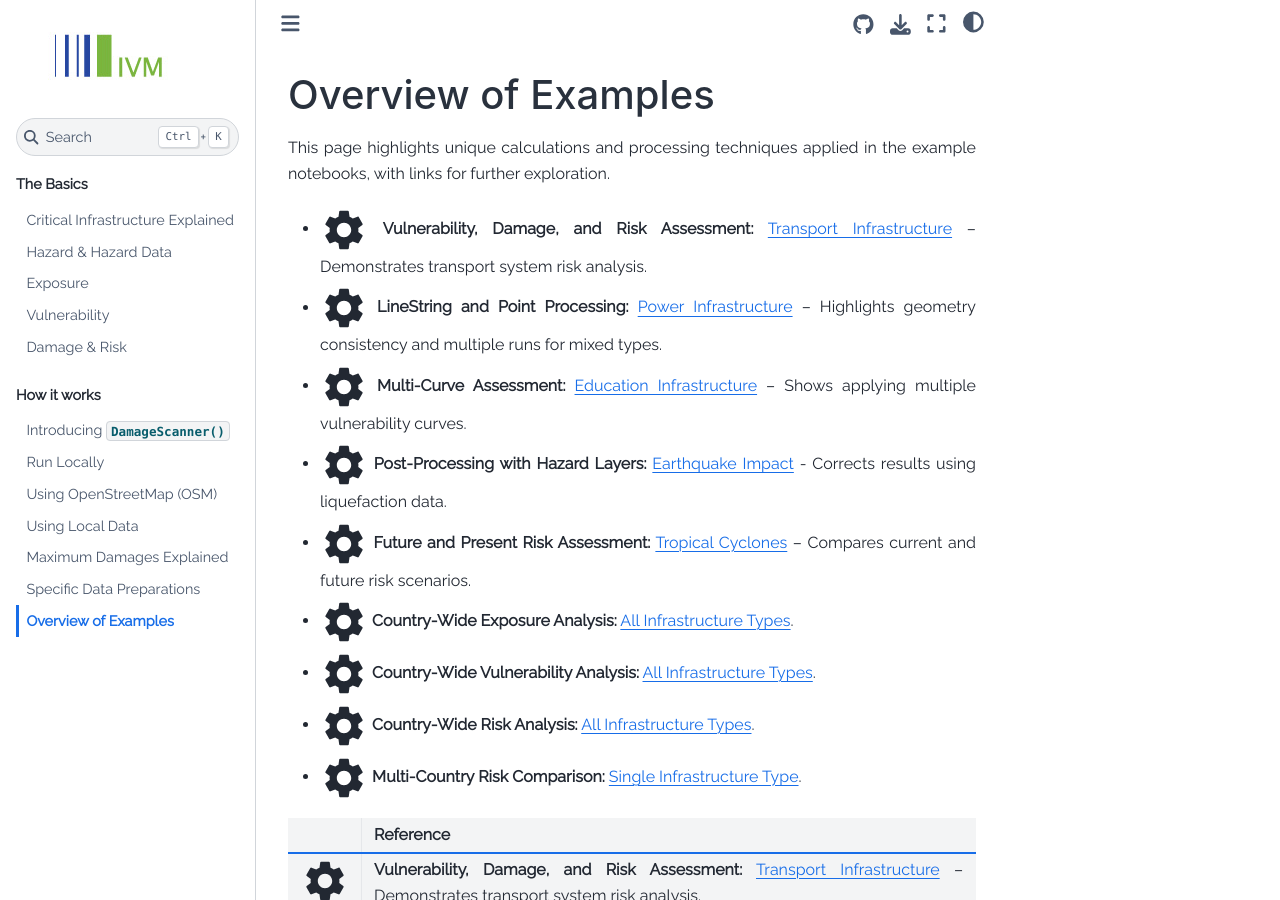
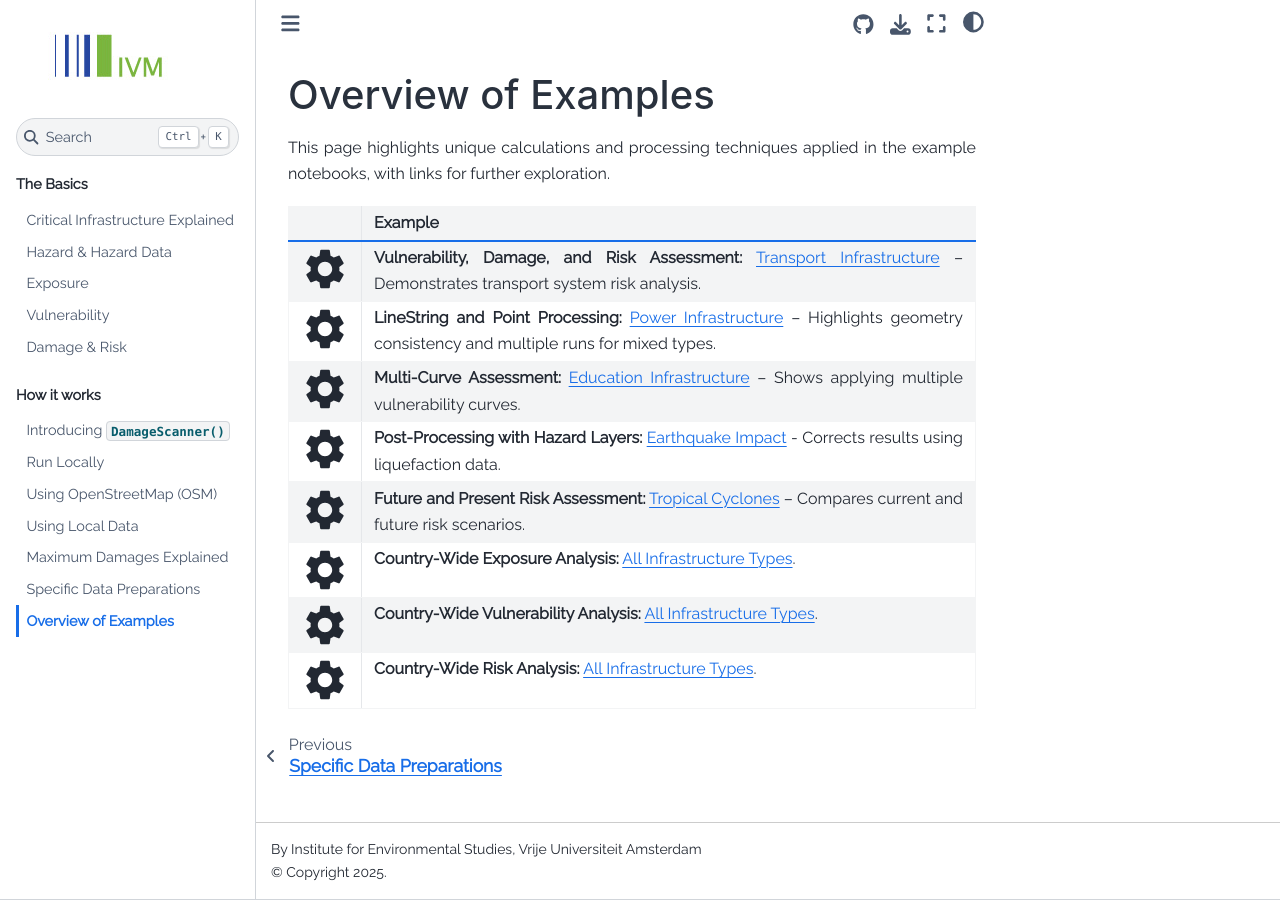
Before and after one commit to VU-IVM/GlobalInfraRisk, a Jupyter Book: the page built from howto/example_overview.md, in a window 1280 px wide and 900 px high. Built offline with Jupyter Book 1.0.4 settings and Sphinx 7.4.7 and the Sphinx Book theme 1.1.4, drawn with Linux system fonts in a browser that asks for light colours; pages that are not in the unit, such as notebooks, are missing from menus.

Commit message:
try table

```diff
--- a/howto/example_overview.md
+++ b/howto/example_overview.md
@@ -2,26 +2,7 @@
 
 This page highlights unique calculations and processing techniques applied in the example notebooks, with links for further exploration.
 
-- {material-regular}`settings;3em` **Vulnerability, Damage, and Risk Assessment:** [Transport Infrastructure](https://vu-ivm.github.io/GlobalInfraRisk/ci/transport.html) – Demonstrates transport system risk analysis.
-
-- {material-regular}`settings;3em` **LineString and Point Processing:** [Power Infrastructure](https://vu-ivm.github.io/GlobalInfraRisk/ci/power.html) – Highlights geometry consistency and multiple runs for mixed types.
-
-- {material-regular}`settings;3em` **Multi-Curve Assessment:** [Education Infrastructure](https://vu-ivm.github.io/GlobalInfraRisk/ci/education.html#performing-the-damage-assessment) – Shows applying multiple vulnerability curves.
-
-- {material-regular}`settings;3em` **Post-Processing with Hazard Layers:** [Earthquake Impact](https://vu-ivm.github.io/GlobalInfraRisk/hazard/earthquake.html) -  Corrects results using liquefaction data.
-
-- {material-regular}`settings;3em` **Future and Present Risk Assessment:** [Tropical Cyclones](https://vu-ivm.github.io/GlobalInfraRisk/hazard/tropical_cyclone.html) – Compares current and future risk scenarios.
-
-- {material-regular}`settings;3em` **Country-Wide Exposure Analysis:** [All Infrastructure Types](https://vu-ivm.github.io/GlobalInfraRisk/use_cases/all_ci_exposure.html).
-
-- {material-regular}`settings;3em` **Country-Wide Vulnerability Analysis:** [All Infrastructure Types](https://vu-ivm.github.io/GlobalInfraRisk/use_cases/all_ci_vulnerability.html).
-
-- {material-regular}`settings;3em` **Country-Wide Risk Analysis:** [All Infrastructure Types](https://vu-ivm.github.io/GlobalInfraRisk/use_cases/all_ci_risk.html).
-
-- {material-regular}`settings;3em` **Multi-Country Risk Comparison:** [Single Infrastructure Type](https://vu-ivm.github.io/GlobalInfraRisk/use_cases/multi-country.html).
-
-
-||Reference|
+||Example|
 |:---:|---|
 | {material-regular}`settings;3em`  |**Vulnerability, Damage, and Risk Assessment:** [Transport Infrastructure](https://vu-ivm.github.io/GlobalInfraRisk/ci/transport.html) – Demonstrates transport system risk analysis.|
 | {material-regular}`settings;3em`  |**LineString and Point Processing:** [Power Infrastructure](https://vu-ivm.github.io/GlobalInfraRisk/ci/power.html) – Highlights geometry consistency and multiple runs for mixed types.|
```
Also changed, not shown: intro.md (+2 -0 lines).
